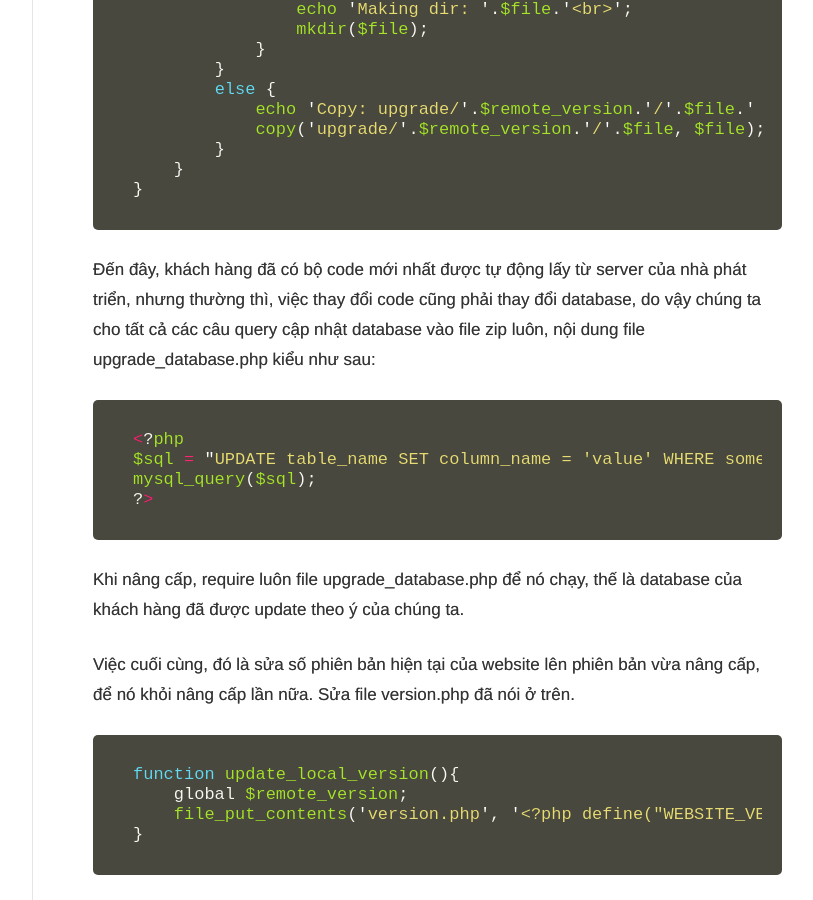
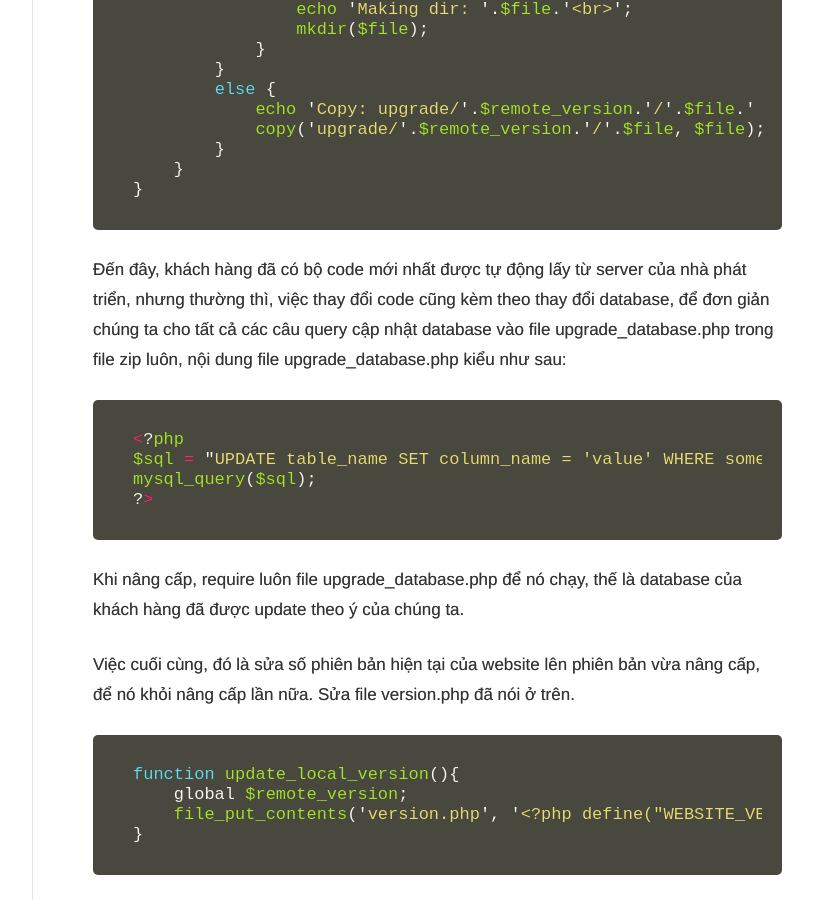
Before and after one commit to nguyentest/laptrinhcuocsong, a Jekyll site: the page built from _posts/2017-05-21-viet-tinh-nang-tu-dong-cap-nhat-phien-ban-code-php.md, in a window 1280 px wide and 900 px high, scrolled down 4634 px. Shown: the whole window, without its empty margins (358-1171 px from the left). Built offline with Jekyll 4.4.1, drawn with Linux system fonts in a browser that asks for light colours.

Commit message:
Update 2017-05-21-viet-tinh-nang-tu-dong-cap-nhat-phien-ban-code-php.md

````diff
--- a/_posts/2017-05-21-viet-tinh-nang-tu-dong-cap-nhat-phien-ban-code-php.md
+++ b/_posts/2017-05-21-viet-tinh-nang-tu-dong-cap-nhat-phien-ban-code-php.md
@@ -159,7 +159,7 @@ function copy_files($files){
 }
 ```
 
-Đến đây, khách hàng đã có bộ code mới nhất được tự động lấy từ server của nhà phát triển, nhưng thường thì, việc thay đổi code cũng phải thay đổi database, do vậy chúng ta cho tất cả các câu query cập nhật database vào file zip luôn, nội dung file upgrade_database.php kiểu như sau:
+Đến đây, khách hàng đã có bộ code mới nhất được tự động lấy từ server của nhà phát triển, nhưng thường thì, việc thay đổi code cũng kèm theo thay đổi database, để đơn giản chúng ta cho tất cả các câu query cập nhật database vào file upgrade_database.php trong file zip luôn, nội dung file upgrade_database.php kiểu như sau:
 
 ```javascript
 <?php
````
